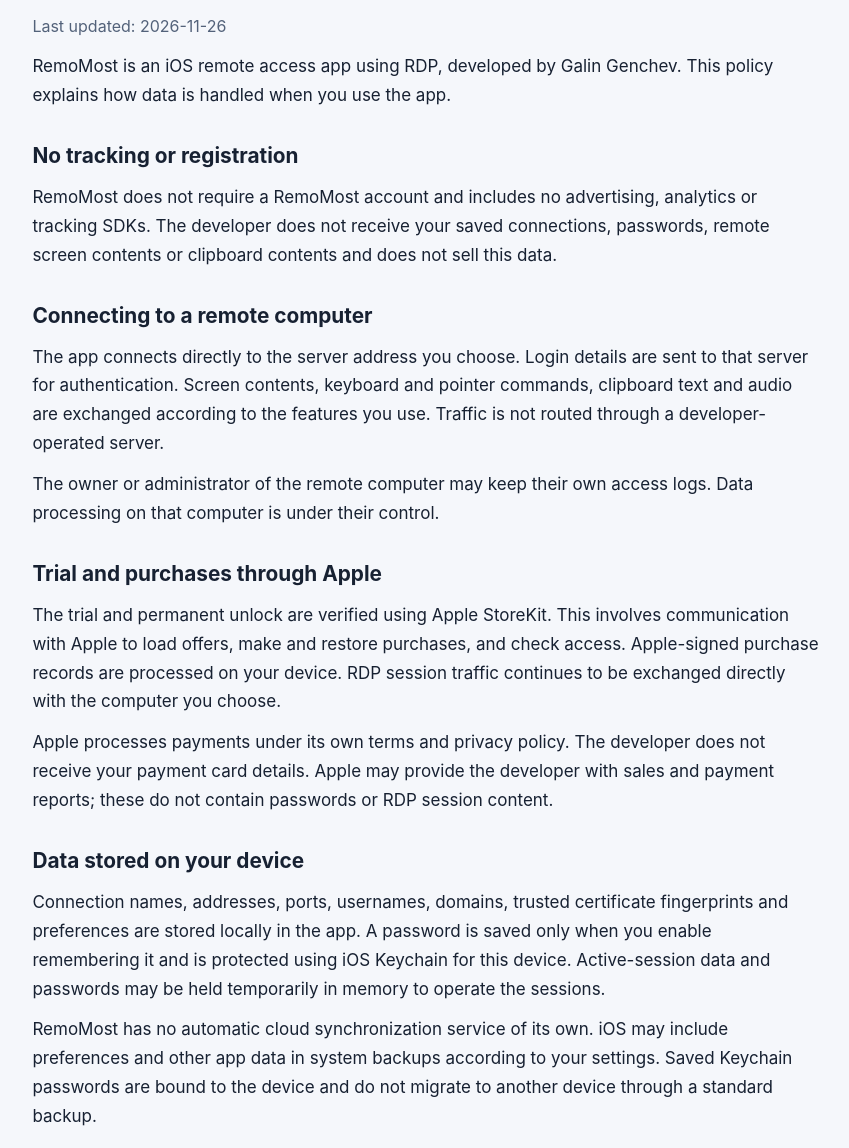
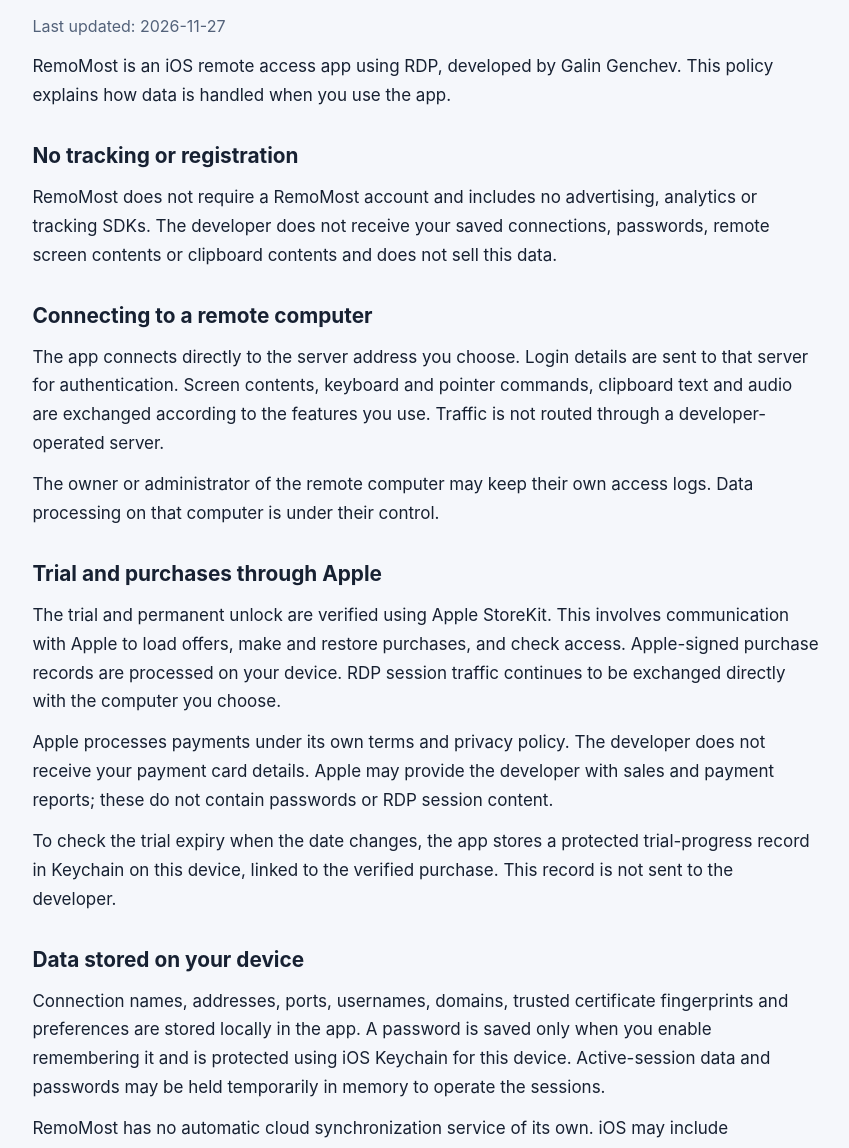
Before and after one commit to g1kata/remomost-support, a plain HTML site: page docs/privacy/index.html in a window 1280 px wide. Shown: the part 261-1409 px from the top of the page, without its empty margins (214-1063 px from the left). Drawn offline with Linux system fonts and the light colour scheme.

Commit message:
Document local trial protection in English privacy policy

```diff
--- a/docs/privacy/index.html
+++ b/docs/privacy/index.html
@@ -42,14 +42,15 @@ footer { margin-top: 2.5rem; border-top: 1px solid var(--line); padding-top: .5r
 <header><div class="brand">RemoMost</div><nav aria-label="RemoMost"><a href="../index.html">Support</a><a href="./index.html" aria-current="page">Privacy</a></nav><nav aria-label="Language"><a href="./bg/index.html" lang="bg" hreflang="bg">Български</a><a href="./index.html" lang="en" hreflang="en" aria-current="page">English</a><a href="./de/index.html" lang="de" hreflang="de">Deutsch</a><a href="./es/index.html" lang="es" hreflang="es">Español</a><a href="./fr/index.html" lang="fr" hreflang="fr">Français</a><a href="./it/index.html" lang="it" hreflang="it">Italiano</a><a href="./ru/index.html" lang="ru" hreflang="ru">Русский</a><a href="./pt-BR/index.html" lang="pt-BR" hreflang="pt-BR">Português (Brasil)</a></nav></header>
 <main>
 <h1>RemoMost Privacy Policy</h1>
-<p class="meta">Last updated: <time datetime="2026-11-26">2026-11-26</time></p>
+<p class="meta">Last updated: <time datetime="2026-11-27">2026-11-27</time></p>
 <p>RemoMost is an iOS remote access app using RDP, developed by Galin Genchev. This policy explains how data is handled when you use the app.</p>
 <section aria-labelledby="overview"><h2 id="overview">No tracking or registration</h2>
 <p>RemoMost does not require a RemoMost account and includes no advertising, analytics or tracking SDKs. The developer does not receive your saved connections, passwords, remote screen contents or clipboard contents and does not sell this data.</p></section><section aria-labelledby="connections"><h2 id="connections">Connecting to a remote computer</h2>
 <p>The app connects directly to the server address you choose. Login details are sent to that server for authentication. Screen contents, keyboard and pointer commands, clipboard text and audio are exchanged according to the features you use. Traffic is not routed through a developer-operated server.</p>
 <p>The owner or administrator of the remote computer may keep their own access logs. Data processing on that computer is under their control.</p></section><section aria-labelledby="purchases"><h2 id="purchases">Trial and purchases through Apple</h2>
 <p>The trial and permanent unlock are verified using Apple StoreKit. This involves communication with Apple to load offers, make and restore purchases, and check access. Apple-signed purchase records are processed on your device. RDP session traffic continues to be exchanged directly with the computer you choose.</p>
-<p>Apple processes payments under its own terms and privacy policy. The developer does not receive your payment card details. Apple may provide the developer with sales and payment reports; these do not contain passwords or RDP session content.</p></section><section aria-labelledby="storage"><h2 id="storage">Data stored on your device</h2>
+<p>Apple processes payments under its own terms and privacy policy. The developer does not receive your payment card details. Apple may provide the developer with sales and payment reports; these do not contain passwords or RDP session content.</p>
+<p>To check the trial expiry when the date changes, the app stores a protected trial-progress record in Keychain on this device, linked to the verified purchase. This record is not sent to the developer.</p></section><section aria-labelledby="storage"><h2 id="storage">Data stored on your device</h2>
 <p>Connection names, addresses, ports, usernames, domains, trusted certificate fingerprints and preferences are stored locally in the app. A password is saved only when you enable remembering it and is protected using iOS Keychain for this device. Active-session data and passwords may be held temporarily in memory to operate the sessions.</p>
 <p>RemoMost has no automatic cloud synchronization service of its own. iOS may include preferences and other app data in system backups according to your settings. Saved Keychain passwords are bound to the device and do not migrate to another device through a standard backup.</p></section><section aria-labelledby="clipboard-audio"><h2 id="clipboard-audio">Clipboard and audio</h2>
 <p>Access to the phone clipboard and writing text to it occur through the copy and paste actions you choose. Text from the remote clipboard may be processed temporarily in session memory; RemoMost does not save it to a file. Text pasted into Windows may remain in its clipboard after disconnection.</p>
```
